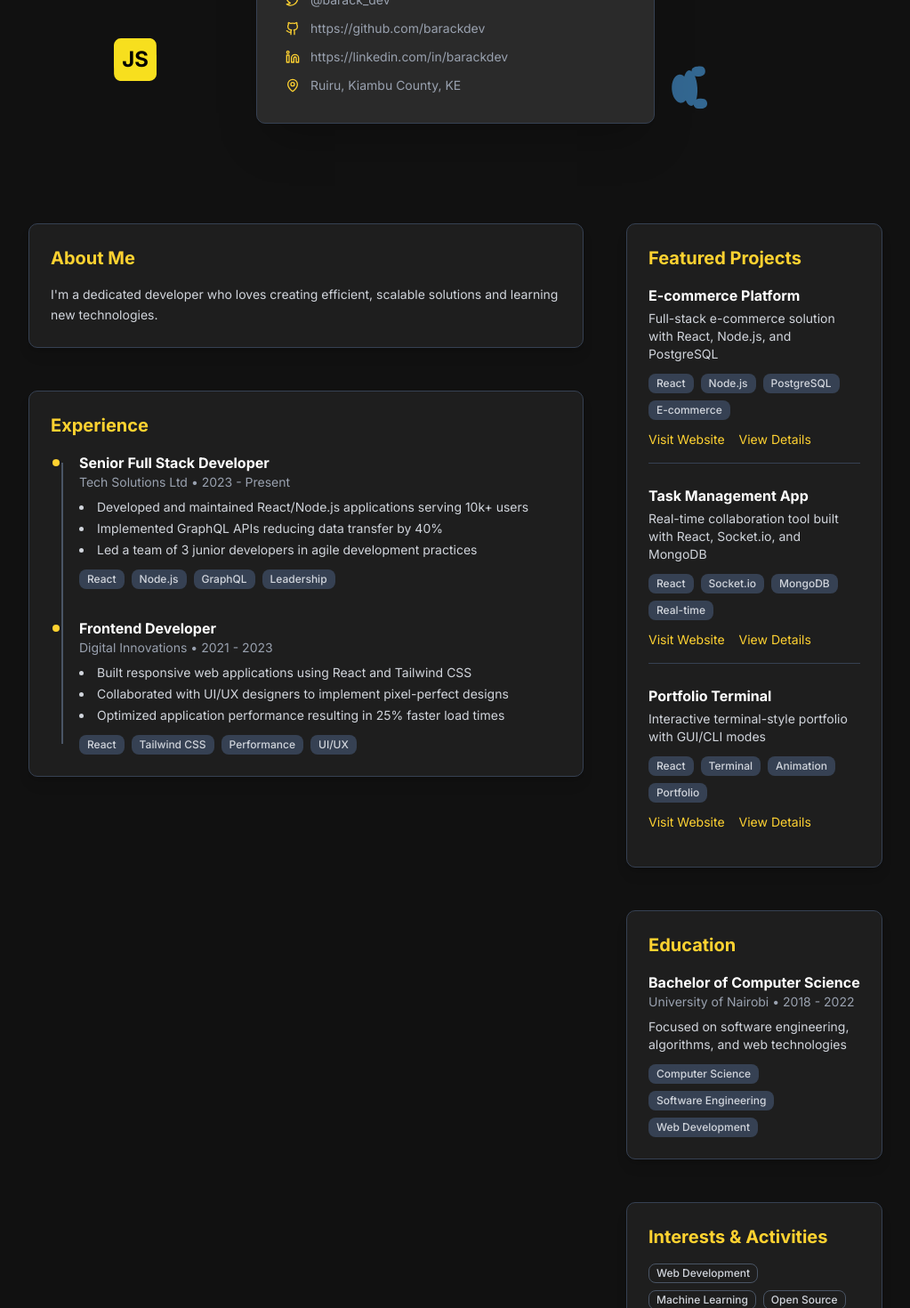
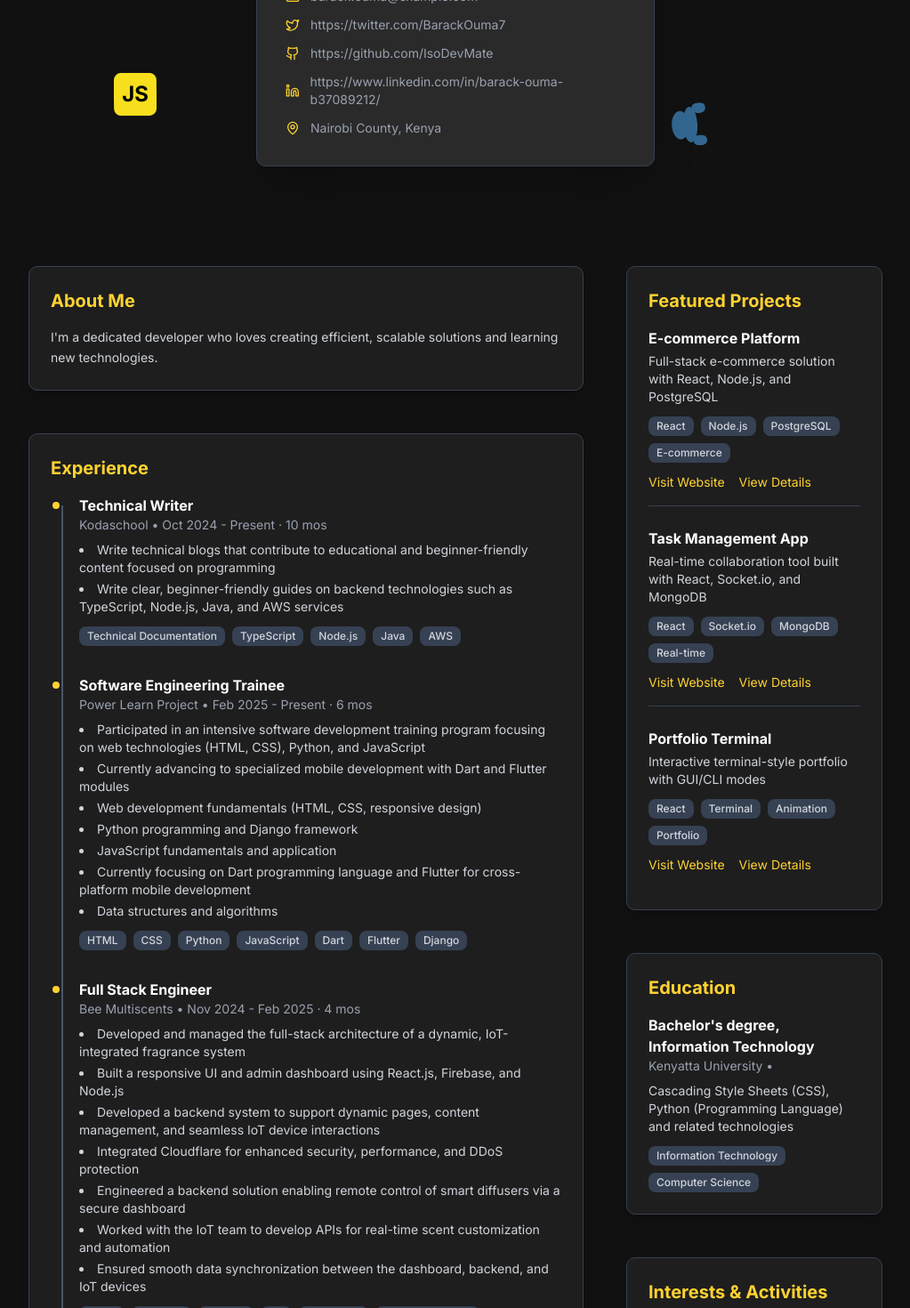
Before and after one commit to IsoDevMate/better-portfolio, a React (Vite) app: page / in a window 1280 px wide. Shown: the part 500-1970 px from the top of the page at 89% size, without its empty margins (128-1151 px from the left). Built offline with nearby package versions, Linux system fonts and the light colour scheme.

Commit message:
second batch

```diff
--- a/src/App.jsx
+++ b/src/App.jsx
@@ -5,102 +5,191 @@ import HomePage from './pages/home.jsx';
 import TerminalPage from './pages/terminal.jsx';
 import { Button } from '@/components/ui/button';
 
-import portfolioSchema from './portfolio.json';
+const mockPortfolioData = {
+  "name": "Barack Ouma",
+  "title": "Software Engineer | Backend | AWS Certified",
+  "profile_picture_url": "",
+  "bio": "Passionate full-stack developer with expertise in modern web technologies",
+  "about_me": "I'm a dedicated developer who loves creating efficient, scalable solutions and learning new technologies.",
+  "contact": {
+    "email": "barack.ouma@example.com",
+    "twitter": "https://twitter.com/BarackOuma7",
+    "github": "https://github.com/IsoDevMate",
+    "linkedin": "https://www.linkedin.com/in/barack-ouma-b37089212/",
+    "location": "Nairobi County, Kenya",
+    "website": "https://barackoumasite.netlify.app/"
+  },
+  "experience": [
 
-const mockPortfolioData = {
-  name: "Barack Ouma",
-  title: "Full Stack Developer",
-  profile_picture_url: "",
-  bio: "Passionate full-stack developer with expertise in modern web technologies",
-  about_me: "I'm a dedicated developer who loves creating efficient, scalable solutions and learning new technologies.",
-  contact: {
-    email: "barack.ouma@example.com",
-    twitter: "@barack_dev",
-    github: "https://github.com/barackdev",
-    linkedin: "https://linkedin.com/in/barackdev",
-    location: "Ruiru, Kiambu County, KE"
-  },
-  experience: [
     {
-      id: 1,
-      title: "Senior Full Stack Developer",
-      company: "Tech Solutions Ltd",
-      dates: "2023 - Present",
-      description_points: [
-        "Developed and maintained React/Node.js applications serving 10k+ users",
-        "Implemented GraphQL APIs reducing data transfer by 40%",
-        "Led a team of 3 junior developers in agile development practices"
+      "id": 1,
+      "title": "Technical Writer",
+      "company": "Kodaschool",
+      "dates": "Oct 2024 - Present · 10 mos",
+      "location": "Nairobi County, Kenya · Remote",
+      "description_points": [
+        "Write technical blogs that contribute to educational and beginner-friendly content focused on programming",
+        "Write clear, beginner-friendly guides on backend technologies such as TypeScript, Node.js, Java, and AWS services"
       ],
-      tags: ["React", "Node.js", "GraphQL", "Leadership"]
+      "tags": ["Technical Documentation", "TypeScript", "Node.js", "Java", "AWS"]
     },
     {
-      id: 2,
-      title: "Frontend Developer",
-      company: "Digital Innovations",
-      dates: "2021 - 2023",
-      description_points: [
-        "Built responsive web applications using React and Tailwind CSS",
-        "Collaborated with UI/UX designers to implement pixel-perfect designs",
-        "Optimized application performance resulting in 25% faster load times"
+      "id": 2,
+      "title": "Software Engineering Trainee",
+      "company": "Power Learn Project",
+      "dates": "Feb 2025 - Present · 6 mos",
+      "location": "Nairobi County, Kenya · On-site",
+      "description_points": [
+        "Participated in an intensive software development training program focusing on web technologies (HTML, CSS), Python, and JavaScript",
+        "Currently advancing to specialized mobile development with Dart and Flutter modules",
+        "Web development fundamentals (HTML, CSS, responsive design)",
+        "Python programming and Django framework",
+        "JavaScript fundamentals and application",
+        "Currently focusing on Dart programming language and Flutter for cross-platform mobile development",
+        "Data structures and algorithms"
       ],
-      tags: ["React", "Tailwind CSS", "Performance", "UI/UX"]
+      "tags": ["HTML", "CSS", "Python", "JavaScript", "Dart", "Flutter", "Django"]
+    },
+    {
+      "id": 3,
+      "title": "Full Stack Engineer",
+      "company": "Bee Multiscents",
+      "dates": "Nov 2024 - Feb 2025 · 4 mos",
+      "location": "Nairobi, Kenya · Hybrid",
+      "description_points": [
+        "Developed and managed the full-stack architecture of a dynamic, IoT-integrated fragrance system",
+        "Built a responsive UI and admin dashboard using React.js, Firebase, and Node.js",
+        "Developed a backend system to support dynamic pages, content management, and seamless IoT device interactions",
+        "Integrated Cloudflare for enhanced security, performance, and DDoS protection",
+        "Engineered a backend solution enabling remote control of smart diffusers via a secure dashboard",
+        "Worked with the IoT team to develop APIs for real-time scent customization and automation",
+        "Ensured smooth data synchronization between the dashboard, backend, and IoT devices"
+      ],
+      "tags": ["React", "Firebase", "Node.js", "IoT", "Cloudflare", "API Development"]
+    },
+    {
+      "id": 4,
+      "title": "Full Stack Engineer",
+      "company": "Yafreeka",
+      "dates": "Oct 2023 - Feb 2024 · 5 mos",
+      "location": "Nairobi County, Kenya · Remote",
+      "description_points": [
+        "Implemented the payments page and Y Studio using React",
+        "Led the migration from MongoDB to Firebase to address video fetching challenges",
+        "Gained hands-on experience writing cloud functions in Firebase",
+        "Contributed to both frontend and backend development, improving system performance",
+        "Collaborated with cross-functional teams to deliver features on time"
+      ],
+      "tags": ["React", "Firebase", "MongoDB", "Cloud Functions"]
     }
   ],
-  projects: [
+  "projects": [
     {
-      id: 1,
-      name: "E-commerce Platform",
-      description: "Full-stack e-commerce solution with React, Node.js, and PostgreSQL",
-      website_link: "https://example-ecommerce.com",
-      details_link: "https://github.com/barackdev/ecommerce",
-      tags: ["React", "Node.js", "PostgreSQL", "E-commerce"]
+      "id": 1,
+      "name": "E-commerce Platform",
+      "description": "Full-stack e-commerce solution with React, Node.js, and PostgreSQL",
+      "website_link": "https://example-ecommerce.com",
+      "details_link": "https://github.com/barackdev/ecommerce",
+      "tags": ["React", "Node.js", "PostgreSQL", "E-commerce"]
     },
     {
-      id: 2,
-      name: "Task Management App",
-      description: "Real-time collaboration tool built with React, Socket.io, and MongoDB",
-      website_link: "https://taskapp.example.com",
-      details_link: "https://github.com/barackdev/taskapp",
-      tags: ["React", "Socket.io", "MongoDB", "Real-time"]
+      "id": 2,
+      "name": "Task Management App",
+      "description": "Real-time collaboration tool built with React, Socket.io, and MongoDB",
+      "website_link": "https://taskapp.example.com",
+      "details_link": "https://github.com/barackdev/taskapp",
+      "tags": ["React", "Socket.io", "MongoDB", "Real-time"]
     },
     {
-      id: 3,
-      name: "Portfolio Terminal",
-      description: "Interactive terminal-style portfolio with GUI/CLI modes",
-      website_link: "https://barackdev.com",
-      details_link: "https://github.com/barackdev/portfolio",
-      tags: ["React", "Terminal", "Animation", "Portfolio"]
+      "id": 3,
+      "name": "Portfolio Terminal",
+      "description": "Interactive terminal-style portfolio with GUI/CLI modes",
+      "website_link": "https://barackdev.com",
+      "details_link": "https://github.com/barackdev/portfolio",
+      "tags": ["React", "Terminal", "Animation", "Portfolio"]
     }
   ],
-  skills: [
+  "skills": [
     {
-      category: "Frontend",
-      values: ["React", "Vue.js", "TypeScript", "Tailwind CSS", "Framer Motion"]
+      "category": "Frontend",
+      "values": ["React", "HTML", "CSS", "JavaScript", "Dart", "Flutter"]
     },
     {
-      category: "Backend",
-      values: ["Node.js", "Python", "GraphQL", "REST APIs", "PostgreSQL", "MongoDB"]
+      "category": "Backend",
+      "values": ["Node.js", "Python", "Django", "Firebase", "GraphQL", "MongoDB"]
     },
     {
-      category: "DevOps",
-      values: ["Docker", "AWS", "Git", "CI/CD", "Linux"]
+      "category": "Cloud & DevOps",
+      "values": ["AWS", "Cloudflare", "CI/CD", "Linux", "Docker"]
+    },
+    {
+      "category": "Other",
+      "values": ["Technical Documentation", "IoT", "API Development"]
     }
   ],
-  education: {
-    degree: "Bachelor of Computer Science",
-    university: "University of Nairobi",
-    dates: "2018 - 2022",
-    description: "Focused on software engineering, algorithms, and web technologies",
-    tags: ["Computer Science", "Software Engineering", "Web Development"]
+  "education": {
+    "degree": "Bachelor's degree, Information Technology",
+    "university": "Kenyatta University",
+    "dates": null,
+    "description": "Cascading Style Sheets (CSS), Python (Programming Language) and related technologies",
+    "tags": ["Information Technology", "Computer Science"]
   },
-  interests: [
+  "certifications": [
+    {
+      "name": "AWS Database Migration Service",
+      "issuer": "Amazon Web Services (AWS)",
+      "date": "May 2025",
+      "skills": ["Amazon Relational Database Service (RDS)", "Amazon Database Migration Service"]
+    },
+    {
+      "name": "Configuring and Deploying VPCs with Multiple Subnets",
+      "issuer": "Amazon Web Services (AWS)",
+      "date": "May 2025",
+      "skills": ["AWS Networking"]
+    },
+    {
+      "name": "Graph Developer - Associate",
+      "issuer": "Apollo GraphQL",
+      "date": "Feb 2025",
+      "skills": ["Apollo GraphQL", "GraphQL", "Node.js"]
+    },
+    {
+      "name": "Google Cloud Skills Badges",
+      "issuer": "Google Cloud Skills Boost",
+      "date": "2024",
+      "skills": ["PostgreSQL", "Databases", "Load Balancing", "Cloud Infrastructure", "Cloud Storage"]
+    },
+    {
+      "name": "AWS re/Start Graduate",
+      "issuer": "Amazon Web Services (AWS)",
+      "date": "Aug 2024",
+      "skills": ["Amazon Web Services (AWS)"]
+    }
+  ],
+  "honors": [
+    {
+      "name": "GDSC-Core Team Member-(Android) - KU",
+      "issuer": "GDSC - KU",
+      "date": "Jul 2024",
+      "description": "As a GDSC Core Member and Android Lead at Kenyatta University, played a crucial role in fostering a vibrant community of student developers."
+    }
+  ],
+  "recommendations": [
+    {
+      "name": "Mr. Kibet",
+      "position": "CEO at REDOLENCE LIVING LIMITED (BEE MULTISCENTS)",
+      "date": "March 4, 2025",
+      "content": "Highly recommend Barrack Ouma for his exceptional contributions at Bee Multiscent. As a key member of our development team, Barrack played a crucial role in designing and managing the full-stack architecture of our IoT-integrated fragrance system. His expertise in React.js, Firebase, Node.js, and Cloudflare security ensured a seamless and secure user experience."
+    }
+  ],
+  "interests": [
     "Web Development",
-    "Machine Learning",
-    "Open Source",
-    "Tech Mentoring",
-    "Photography"
+    "Cloud Computing",
+    "IoT",
+    "Technical Writing",
+    "Mobile Development"
   ]
-};
+}
 
 const LoadingScreen = () => (
   <motion.div
--- a/src/portfolio.json
+++ /dev/null
@@ -1,149 +0,0 @@
-{
-"name": "Portfolio",
-"type": "object",
-"properties": {
-  "name": {
-    "type": "string"
-  },
-  "title": {
-    "type": "string"
-  },
-  "profile_picture_url": {
-    "type": "string"
-  },
-  "bio": {
-    "type": "string"
-  },
-  "about_me": {
-    "type": "string"
-  },
-  "contact": {
-    "type": "object",
-    "properties": {
-      "email": {
-        "type": "string"
-      },
-      "twitter": {
-        "type": "string"
-      },
-      "github": {
-        "type": "string"
-      },
-      "linkedin": {
-        "type": "string"
-      },
-      "location": {
-        "type": "string"
-      }
-    }
-  },
-  "skills": {
-    "type": "array",
-    "items": {
-      "type": "object",
-      "properties": {
-        "category": {
-          "type": "string"
-        },
-        "values": {
-          "type": "array",
-          "items": {
-            "type": "string"
-          }
-        }
-      }
-    }
-  },
-  "experience": {
-    "type": "array",
-    "items": {
-      "type": "object",
-      "properties": {
-        "id": {
-          "type": "number"
-        },
-        "title": {
-          "type": "string"
-        },
-        "company": {
-          "type": "string"
-        },
-        "dates": {
-          "type": "string"
-        },
-        "description_points": {
-          "type": "array",
-          "items": {
-            "type": "string"
-          }
-        },
-        "tags": {
-          "type": "array",
-          "items": {
-            "type": "string"
-          }
-        }
-      }
-    }
-  },
-  "projects": {
-    "type": "array",
-    "items": {
-      "type": "object",
-      "properties": {
-        "id": {
-          "type": "number"
-        },
-        "name": {
-          "type": "string"
-        },
-        "description": {
-          "type": "string"
-        },
-        "website_link": {
-          "type": "string"
-        },
-        "details_link": {
-          "type": "string"
-        },
-        "tags": {
-          "type": "array",
-          "items": {
-            "type": "string"
-          }
-        }
-      }
-    }
-  },
-  "education": {
-    "type": "object",
-    "properties": {
-      "degree": {
-        "type": "string"
-      },
-      "university": {
-        "type": "string"
-      },
-      "dates": {
-        "type": "string"
-      },
-      "description": {
-        "type": "string"
-      },
-      "tags": {
-        "type": "array",
-        "items": {
-          "type": "string"
-        }
-      }
-    }
-  },
-  "interests": {
-    "type": "array",
-    "items": {
-      "type": "string"
-    }
-  }
-},
-"required": []
-}
```
Also changed, not shown: src/components/ui/certifications.jsx (added).
